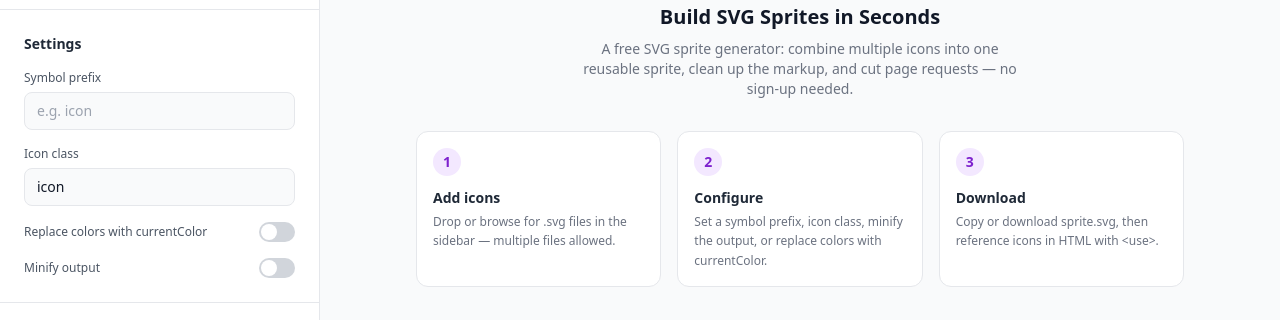
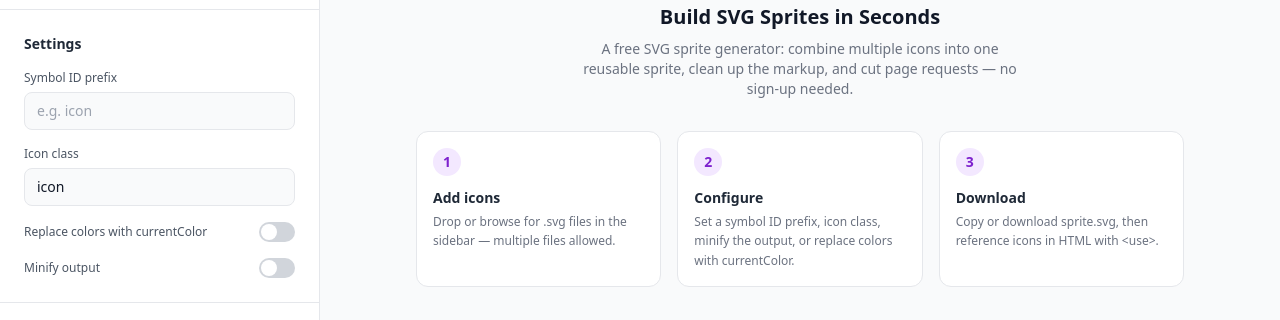
Before and after one commit to modeusweb/sprit-z, a Next.js app: page / in a window 1280 px wide. Shown: the part 307-627 px from the top of the page. Built offline with nearby package versions, Linux system fonts and the light colour scheme.

Commit message:
ui: rename 'Symbol prefix' to 'Symbol ID prefix'

```diff
--- a/src/components/EmptyState.tsx
+++ b/src/components/EmptyState.tsx
@@ -7,7 +7,7 @@ const STEPS = [
   {
     number: 2,
     title: 'Configure',
-    description: 'Set a symbol prefix, icon class, minify the output, or replace colors with currentColor.',
+    description: 'Set a symbol ID prefix, icon class, minify the output, or replace colors with currentColor.',
   },
   {
     number: 3,
--- a/src/components/SpriteGenerator.tsx
+++ b/src/components/SpriteGenerator.tsx
@@ -162,7 +162,7 @@ export default function SpriteGenerator() {
           <h2 className="text-sm font-semibold text-gray-800 dark:text-gray-200 mb-4">Settings</h2>
           <div className="space-y-4">
             <div>
-              <label className="block text-xs font-medium text-gray-600 dark:text-gray-400 mb-1.5">Symbol prefix</label>
+              <label className="block text-xs font-medium text-gray-600 dark:text-gray-400 mb-1.5">Symbol ID prefix</label>
               <input
                 type="text"
                 value={symbolPrefix}
```
